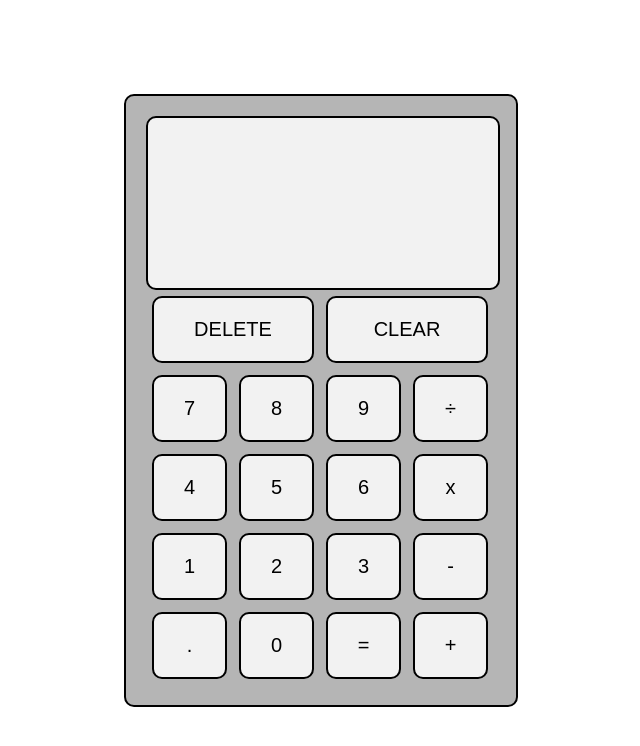
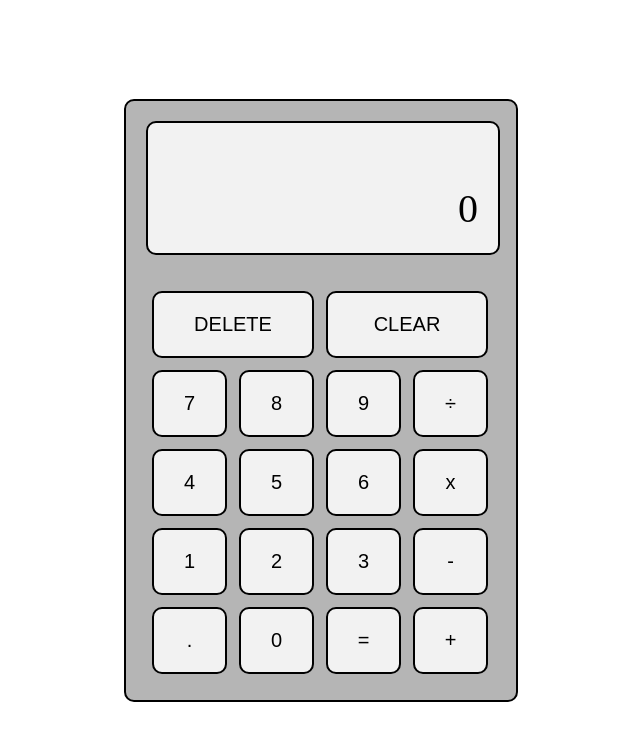
Before and after one commit to Seven719/Calculator, a plain HTML site: page index.html in a window 1280 px wide. Both pictures are taken after a click on the button "CLEAR". Shown: the whole page, without its empty margins (319-959 px from the left). Drawn offline with Linux system fonts and the light colour scheme.

Commit message:
Made number buttons appear on-screen
Added Clear and Delete button functionality

Made screen smaller

```diff
--- a/javascript.js
+++ b/javascript.js
@@ -15,23 +15,60 @@ console.log(performCalculation('/', 6, 2));
 let firstNumber, secondNumber, operator;
 
 const buttonContainer = document.querySelector('#button-container');
+const screenContainer = document.querySelector('#screen');
+
+let lastOperation = document.createElement('div');
+let currentOperation = document.createElement('div');
+
+lastOperation.id = 'last-operation';
+currentOperation.id = 'current-operation';
+currentOperation.textContent = '0';
+screenContainer.appendChild(lastOperation);
+screenContainer.appendChild(currentOperation);
+currentOperation.textContent = '';
+
 const buttonDelete = document.createElement('button');
 const buttonClear = document.createElement('button');
+
 buttonDelete.textContent = 'DELETE';
+buttonDelete.classList.add('top-button');
+buttonDelete.id = 'delete-button';
 buttonClear.textContent = 'CLEAR';
-buttonDelete.classList.add('top-button');
 buttonClear.classList.add('top-button');
-buttonDelete.id = 'delete-button';
 buttonClear.id = 'clear-button';
+
 buttonContainer.appendChild(buttonDelete);
 buttonContainer.appendChild(buttonClear);
 
 
 let buttonList = ['+', '=', '0', '.', '-', '3', '2', '1', 'x', '6', '5', '4', '÷', '9', '8', '7'];
 
+
 for(let i = buttonList.length - 1; i >= 0; i--) {
     let button = document.createElement('button');
     button.classList.add('buttons');
+    button.value = buttonList[i];
     button.textContent = buttonList[i];
     buttonContainer.appendChild(button);
 }
+
+let numbersList = ['0', '1', '2', '3', '4', '5', '6', '7', '8', '9'];
+
+[...document.querySelectorAll('.buttons')].forEach(function(theButton) {
+    theButton.addEventListener('click', function() {
+        if(theButton.textContent in numbersList) {
+            currentOperation.textContent += (theButton.textContent);
+            screenContainer.appendChild(currentOperation);
+        }
+    });
+});
+
+buttonClear.addEventListener('click', function() {
+    currentOperation.textContent = '0';
+    screenContainer.appendChild(currentOperation);
+})
+
+buttonDelete.addEventListener('click', function() {
+    currentOperation.textContent = currentOperation.textContent.slice(0, -1);
+    screenContainer.appendChild(currentOperation);
+})
--- a/styles.css
+++ b/styles.css
@@ -30,6 +30,7 @@ body {
     border: 2px solid black;
     border-radius: 10px;
     background: #f2f2f2;
+    margin-bottom: 30px;
 }
 
 .top-button,
@@ -53,5 +54,22 @@ button:active {
 
 #screen {
     width: 100%;
-    height: 170px;
+    height: 130px;
 }
+
+#last-operation,
+#current-operation {
+    text-align: right;
+    padding: 10px 20px;
+}
+
+#last-operation {
+    font-size: 24px;
+    min-height: 32px;
+}
+
+#current-operation {
+    font-size: 40px;
+    min-height: 70px;
+    justify-content: center;
+}
```
